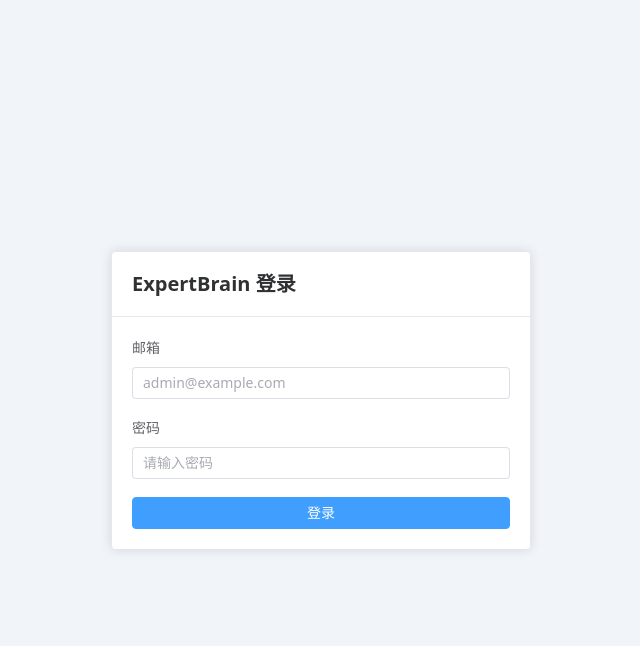
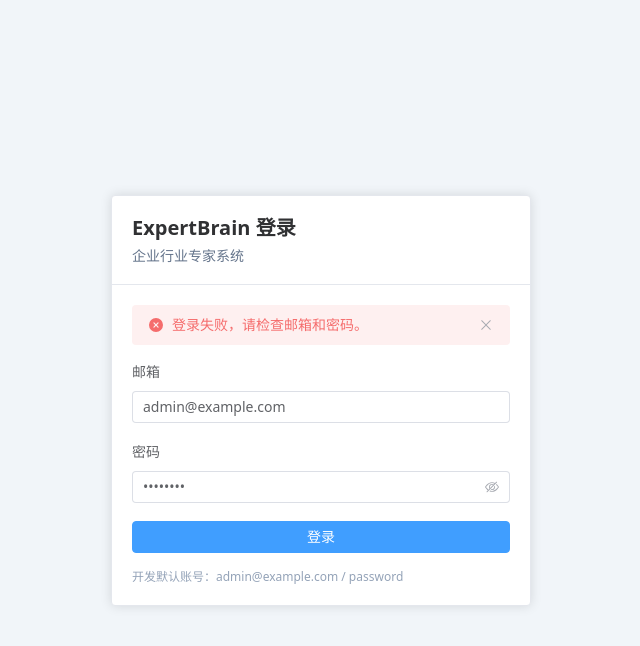
Before and after one commit to spfroc/expert-brain, a Vue app in the folder frontend/: page /login in a window 1280 px wide. Both pictures are taken after a click on the button "登录". Shown: the top 646 px of the page, without its empty margins (319-959 px from the left). Built offline with nearby package versions, Linux system fonts and the light colour scheme; no server answers.

Commit message:
feat: connect login page to session API

```diff
--- a/frontend/src/views/LoginView.vue
+++ b/frontend/src/views/LoginView.vue
@@ -2,18 +2,69 @@
   <div class="min-h-screen flex items-center justify-center bg-slate-100">
     <el-card class="w-[420px]">
       <template #header>
-        <div class="text-xl font-semibold">ExpertBrain 登录</div>
+        <div>
+          <div class="text-xl font-semibold">ExpertBrain 登录</div>
+          <div class="text-sm text-slate-500 mt-1">企业行业专家系统</div>
+        </div>
       </template>
 
-      <el-form label-position="top">
+      <el-alert
+        v-if="errorMessage"
+        :title="errorMessage"
+        type="error"
+        show-icon
+        class="mb-4"
+      />
+
+      <el-form label-position="top" @submit.prevent="handleLogin">
         <el-form-item label="邮箱">
-          <el-input placeholder="admin@example.com" />
+          <el-input v-model="form.email" placeholder="admin@example.com" autocomplete="username" />
         </el-form-item>
         <el-form-item label="密码">
-          <el-input type="password" placeholder="请输入密码" show-password />
+          <el-input
+            v-model="form.password"
+            type="password"
+            placeholder="请输入密码"
+            autocomplete="current-password"
+            show-password
+            @keyup.enter="handleLogin"
+          />
         </el-form-item>
-        <el-button type="primary" class="w-full">登录</el-button>
+        <el-button type="primary" class="w-full" :loading="auth.loading" @click="handleLogin">
+          登录
+        </el-button>
       </el-form>
+
+      <div class="text-xs text-slate-400 mt-4">
+        开发默认账号：admin@example.com / password
+      </div>
     </el-card>
   </div>
 </template>
+
+<script setup lang="ts">
+import { reactive, ref } from 'vue'
+import { useRouter } from 'vue-router'
+import { useAuthStore } from '@/stores/auth'
+
+const router = useRouter()
+const auth = useAuthStore()
+
+const form = reactive({
+  email: 'admin@example.com',
+  password: 'password'
+})
+
+const errorMessage = ref('')
+
+async function handleLogin(): Promise<void> {
+  errorMessage.value = ''
+
+  try {
+    await auth.login(form.email, form.password)
+    await router.push('/dashboard')
+  } catch (error) {
+    errorMessage.value = '登录失败，请检查邮箱和密码。'
+  }
+}
+</script>
```
